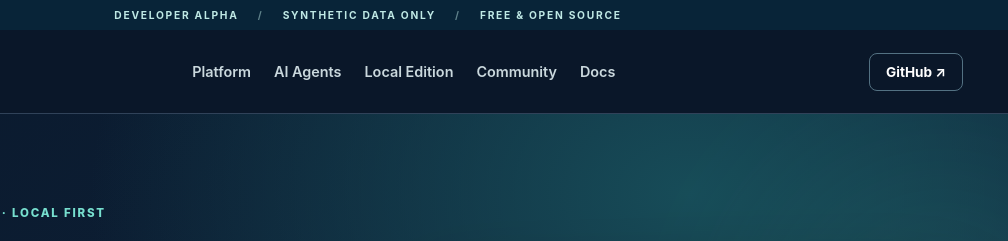
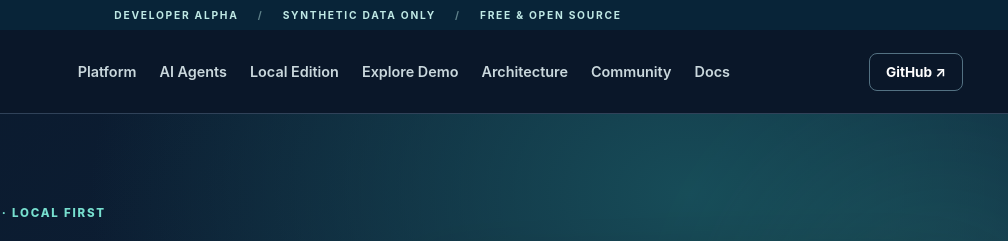
Before and after one commit to Tec-Wel/HealthQualify, an Astro site in the folder website/: page / in a window 1280 px wide. Shown: the top 241 px of the page, 272-1280 px from the left. Built offline with nearby package versions, Linux system fonts and the light colour scheme; Astro itself is replaced by a stand-in of ours.

Commit message:
ux(web): link interactive tour and architecture explorer from homepage and navigation

```diff
--- a/website/src/layouts/BaseLayout.astro
+++ b/website/src/layouts/BaseLayout.astro
@@ -12,6 +12,8 @@ const pages = [
   { label: 'Platform', path: 'qualification/', id: 'qualification' },
   { label: 'AI Agents', path: 'agents/', id: 'agents' },
   { label: 'Local Edition', path: 'local-edition/', id: 'local' },
+  { label: 'Explore Demo', path: 'demo/', id: 'demo' },
+  { label: 'Architecture', path: 'architecture/', id: 'architecture' },
   { label: 'Community', path: 'community/', id: 'community' },
 ];
 const href = (path: string) => root + path;
@@ -53,7 +55,7 @@ const href = (path: string) => root + path;
           <p>Qualification evidence, not assumptions. Built for local-first software engineering demonstrations.</p>
           <span class="tiny">Apache-2.0 · No mandatory paid API · No mandatory cloud</span>
         </div>
-        <div><strong>Explore</strong><a href={href('qualification/')}>Qualification</a><a href={href('agents/')}>Five AI Agents</a><a href={href('local-edition/')}>Local Edition</a><a href={href('docs/')}>Documentation</a></div>
+        <div><strong>Explore</strong><a href={href('qualification/')}>Qualification</a><a href={href('agents/')}>Five AI Agents</a><a href={href('local-edition/')}>Local Edition</a><a href={href('demo/')}>Interactive tour</a><a href={href('architecture/')}>Architecture explorer</a><a href={href('docs/')}>Documentation</a></div>
         <div><strong>Trust</strong><a href={href('docs/disclaimer-policy/')}>Safety &amp; regulatory limitations</a><a href={href('docs/privacy-policy/')}>Privacy</a><a href={href('docs/PUBLIC_LAUNCH_READINESS/')}>Launch readiness</a><a href="https://github.com/Tec-Wel/HealthQualify/blob/main/SECURITY.md">Security</a></div>
         <div><strong>Community</strong><a href={href('community/')}>Contribute</a><a href="https://github.com/Tec-Wel/HealthQualify/issues">Issues</a><a href="https://github.com/Tec-Wel/HealthQualify/blob/main/LICENSE">License</a></div>
       </div>
```
